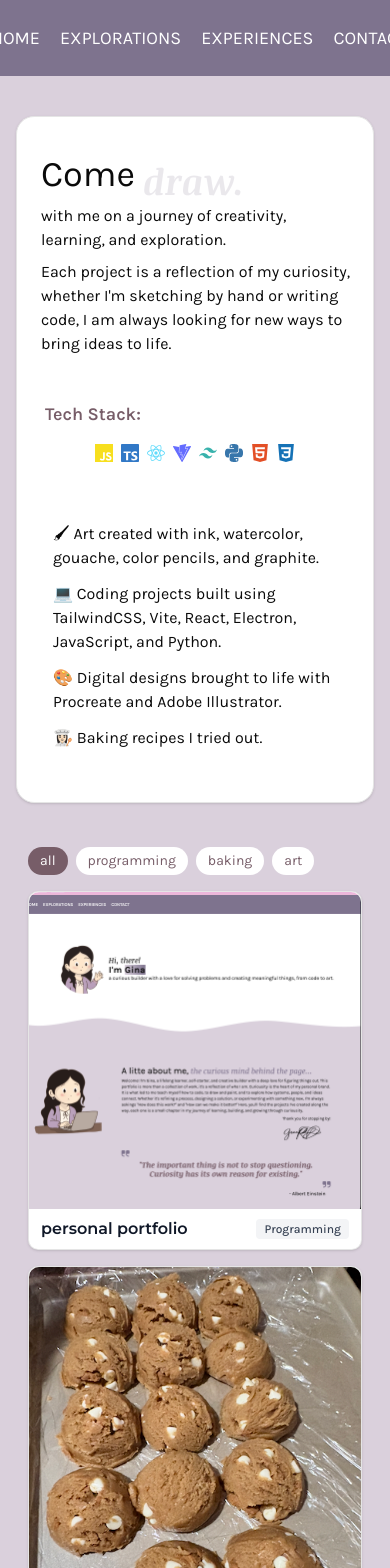
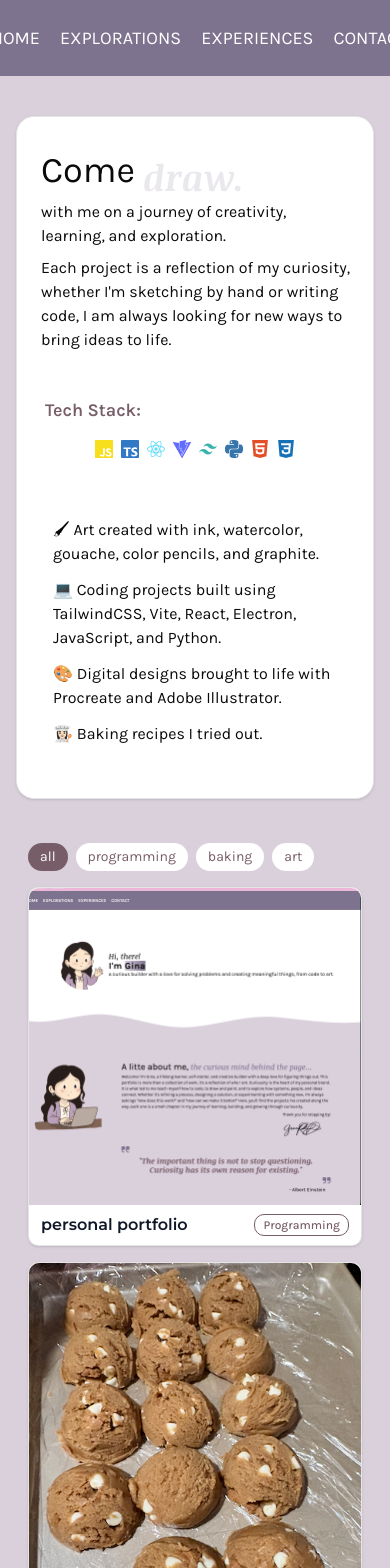
Before and after one commit to ginnaaph/personal-portfolio, a React (Vite) app: page /explorations in a window 390 px wide. Shown: the top 1568 px of the page. Built offline with nearby package versions, Linux system fonts and the light colour scheme.

Commit message:
style fixes

```diff
--- a/src/components/ui/DLResumeBttn.tsx
+++ b/src/components/ui/DLResumeBttn.tsx
@@ -2,5 +2,5 @@ import { IoMdDownload } from "react-icons/io";
 
 export const DLResumeBttn = () => {
     return (
-        <button className="inline-flex items-center justify-center rounded-md bg-main px-4 py-2 text-sm  text-white hover:bg-main"><IoMdDownload /> Resume</button>
+        <button className="inline-flex items-center justify-center rounded-md bg-main px-4 py-2 text-sm  text-white hover:bg-accent-2 hover:text-white"><IoMdDownload /> Resume</button>
     )}
--- a/src/components/ui/ViewProjectsBtn.tsx
+++ b/src/components/ui/ViewProjectsBtn.tsx
@@ -4,7 +4,7 @@ export const ViewProjectsBtn = () => {
     const navigate = useNavigate();
 
     return (
-        <button onClick={() => navigate("/#projects")} className="inline-flex items-center justify-center rounded-md bg-white px-4 py-2 text-sm border border-main text-main hover:bg-neutral-800">
+        <button onClick={() => navigate("/#projects")} className="inline-flex items-center justify-center rounded-md bg-white px-4 py-2 text-sm border border-main text-main hover:bg-accent-2 hover:text-white">
             View Projects
         </button>
     )
--- a/src/contact/components/ContactForm.tsx
+++ b/src/contact/components/ContactForm.tsx
@@ -94,7 +94,7 @@ export function ContactForm({ submitLabel = "Send Message" }: ContactFormProps)
             <button
               type="submit"
               disabled={status === "submitting"}
-              className="inline-flex items-center justify-center rounded-md bg-[#775d68] px-4 py-2 text-sm font-medium text-white hover:bg-neutral-800 disabled:opacity-60"
+              className="inline-flex items-center justify-center rounded-md bg-main px-4 py-2 text-sm font-medium text-white hover:bg-accent-2 disabled:opacity-60"
             >
               {status === "submitting" ? "Sending…" : submitLabel}
             </button>
--- a/src/contact/components/ContactSection.tsx
+++ b/src/contact/components/ContactSection.tsx
@@ -41,7 +41,7 @@ export function ContactSection({
               target={href.startsWith("http") ? "_blank" : undefined}
               rel={href.startsWith("http") ? "noopener noreferrer" : undefined}
               aria-label={label}
-              className="inline-flex h-12 w-12 items-center justify-center rounded-full text-white border bg-main border-main hover:border-[#775d68] hover:bg-neutral-50 transition"
+              className="inline-flex h-12 w-12 items-center justify-center rounded-full text-white border bg-main border-main hover:border-main hover:bg-accent-2 transition"
             >
               {Icon ? <Icon size={22} title={label} /> : <span className="text-sm">{label}</span>}
             </a>
--- a/src/explorations/components/ExplorationsHeader.tsx
+++ b/src/explorations/components/ExplorationsHeader.tsx
@@ -2,7 +2,7 @@ import { IntroductionBlurb } from "./IntroductionBlurb";
 import { IconStack } from "./IconStacks";
 export const ExplorationHeader =() => {
     return (
-        <div className="flex flex-col items-start mt-3 justify-start pb-9">
+        <div className="flex flex-col items-start mt-2 justify-start pb-9">
 
             <IntroductionBlurb />
               <p className="mt-2 ml-2">
--- a/src/explorations/pages/ExplorationsPg.tsx
+++ b/src/explorations/pages/ExplorationsPg.tsx
@@ -9,7 +9,7 @@ export const ExplorationsPg = () => {
         <div id="explorations" className="w-full min-h-screen flex flex-col">
             <Navigation />
             <main className="w-full flex-1 bg-[#DAD0DC]">
-                <div className="mx-auto max-w-7xl px-4 sm:px-6 lg:px-8 py-10 md:py-14">
+                <div className="mx-auto max-w-384 px-4 sm:px-6 lg:px-8 py-10 md:py-14">
                     <div className="grid grid-cols-1 md:grid-cols-12 gap-8">
                         <section className="md:col-span-4 md:sticky md:top-24 self-start bg-white rounded-2xl border border-neutral-200 p-4 md:p-6 shadow-sm">
                             <ExplorationHeader />
--- a/src/explorations/projects/components/ProjectCard.tsx
+++ b/src/explorations/projects/components/ProjectCard.tsx
@@ -30,7 +30,7 @@ export function ProjectCard({ project }: ProjectCardProps) {
         <div className="flex items-center justify-between">
           <h3 className="text-base font-semibold text-gray-900">{project.title}</h3>
           <span
-            className="rounded bg-gray-100 px-2 py-0.5 text-xs font-medium capitalize text-gray-700"
+            className="rounded-lg bg-white px-2 py-0.5 text-xs font-medium capitalize text-main border border-main "
             aria-label={`Category: ${project.category}`}
           >
             {project.category}
--- a/src/home/ContactCTA.tsx
+++ b/src/home/ContactCTA.tsx
@@ -18,7 +18,7 @@ export function ContactCTA({
         <h2 className="text-2xl md:text-3xl font-semibold tracking-tight">{title}</h2>
         <p className="mt-3 font-['noticia_text'] ">{blurb}</p>
         <div className="mt-6">
-            <button  onClick={() => navigate("/contact")} className="inline-flex items-center justify-center rounded-md bg-main px-4 py-2 text-sm font-medium text-white hover:bg-main">
+            <button  onClick={() => navigate("/contact")} className="inline-flex items-center justify-center rounded-md bg-main px-4 py-2 text-sm font-medium text-white hover:bg-accent-2 hover:text-white">
                 Contact Me
             </button>
         </div>
```
